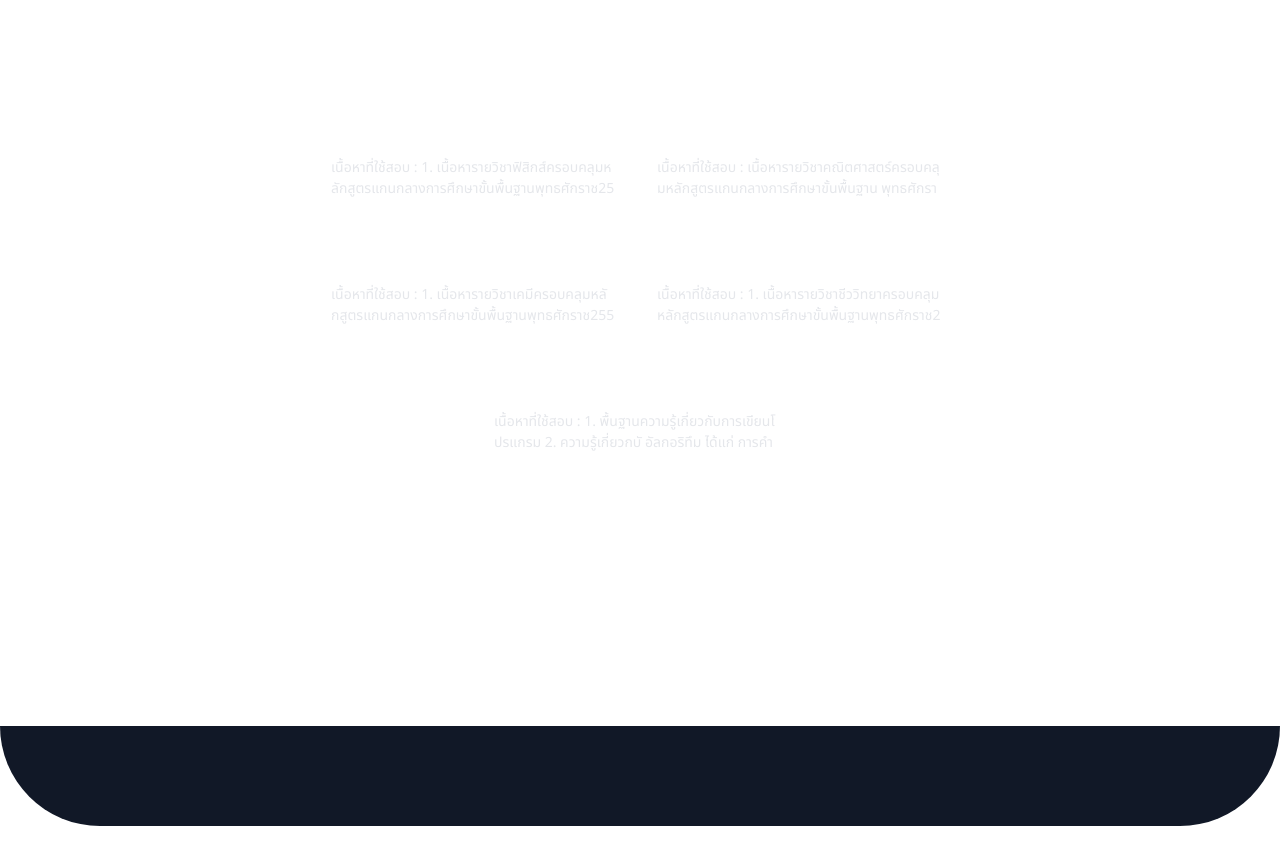
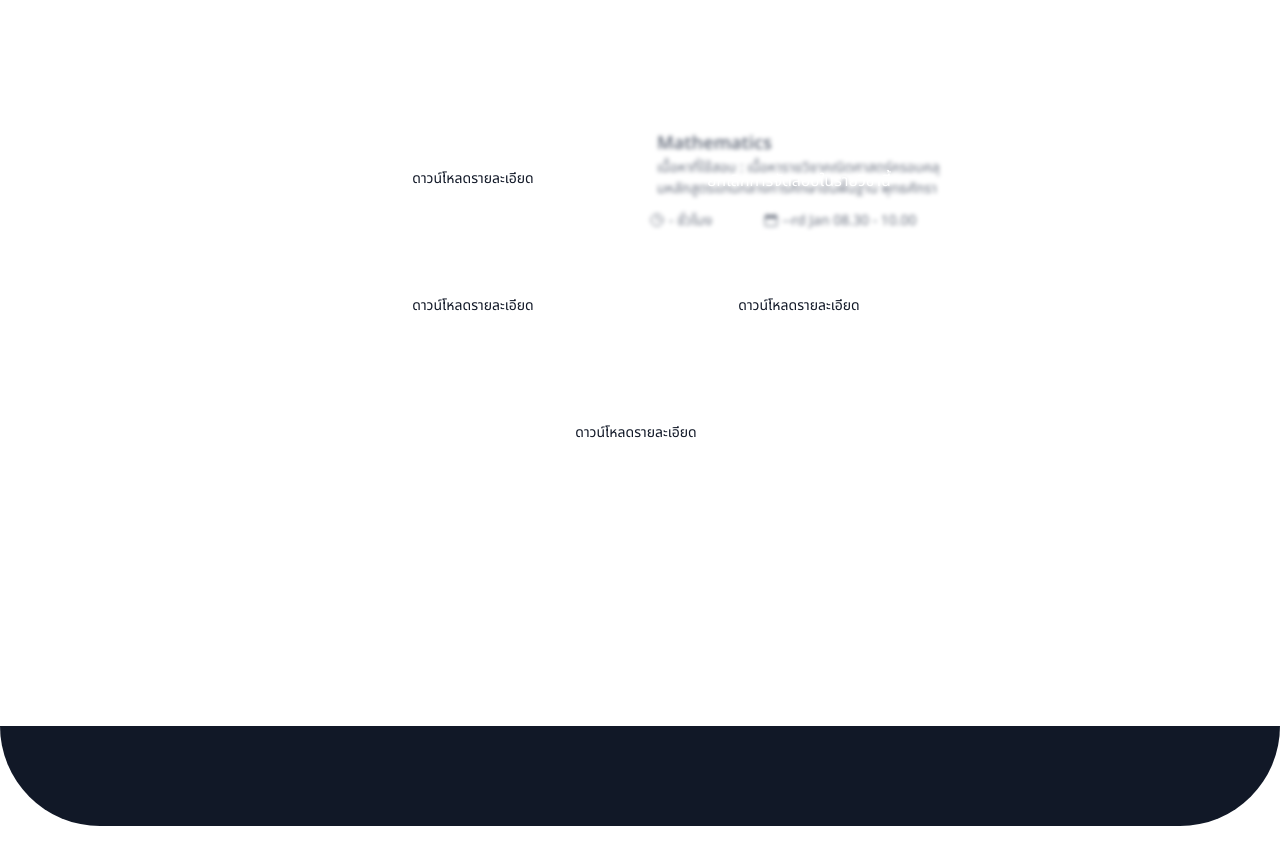
Before and after one commit to pr1gram/TUMSO-website, a Next.js app: page / in a window 1280 px wide. Shown: the part 1280-2145 px from the top of the page. Built offline with nearby package versions, Linux system fonts and the light colour scheme; no server answers.

Commit message:
feat: fix data

```diff
--- a/src/hooks/useFetcher.tsx
+++ b/src/hooks/useFetcher.tsx
@@ -19,9 +19,7 @@ export const useFetcher = (
     if (user.isLoggedIn()) {
       fetcher()
     } else if (notLoggedAction) {
-      if (user.isLoggedIn() !== null) {
-        notLoggedAction()
-      }
+      notLoggedAction()
     }
   }, [user])
 }
--- a/src/hooks/useTimer.tsx
+++ b/src/hooks/useTimer.tsx
@@ -44,7 +44,7 @@ export const useTimer = () => {
     if (byPass === true) {
       return false
     }
-    return new Date().getTime() >= CTIME
+    return new Date().getTime() >= CTIME || new Date().getTime() <= OTIME
   }
 
   const isStarted = () => {
--- a/src/pages/index.tsx
+++ b/src/pages/index.tsx
@@ -122,32 +122,42 @@ const Page = () => {
                 สาขาที่เปิดรับสมัคร
               </h1>
               <div className="mt-6 flex max-w-[800px] flex-wrap items-center justify-center">
-                <div className="mr-2 mb-4 flex max-w-[318px] flex-col justify-center rounded-md border border-white pt-2 text-white">
+                <div className="mr-2 mb-4 flex w-[318px] flex-col justify-center rounded-md border border-white pt-2 text-white">
                   <div className="px-4">
                     <h1 className="text-lg font-semibold">Physics</h1>
-                    <p className="max-h-[42px] overflow-hidden break-all text-sm text-gray-200">
-                      เนื้อหาที่ใช้สอบ : 1.
-                      เนื้อหารายวิชาฟิสิกส์ครอบคลุมหลักสูตรแกนกลางการศึกษาขั้นพื้นฐานพุทธศักราช2551
-                      2.
-                      พื้นฐานความรู้รายวิชาคณิตศาสตร์เช่นการแก้สมการฟังก์ชันตรีโกณมิติฟังก์ชันเอกซ์โพเนนเชียล
-                      และลอการิทึม แคลคูลัสเบื้องต้น
-                    </p>
+                    <div className="flex h-[42px] items-center">
+                      <Link
+                        target={`_blank`}
+                        href={`/documents/ระเบียบการแข่งขัน TUMSO 20th final.pdf`}
+                        className="w-full rounded-lg bg-white px-6 py-1.5 text-center text-sm text-gray-900"
+                      >
+                        ดาวน์โหลดรายละเอียด
+                      </Link>
+                    </div>
                   </div>
                   <div className="mt-2 flex">
                     <div className="-mb-[1px] -ml-[1px] flex shrink-0 items-center space-x-1 rounded-bl-[7px] border border-white px-2 text-sm">
                       <ClockIcon className="h-4 w-4" />
-                      <span className="mt-0.5">2 ชั่วโมง</span>
+                      <span className="mt-0.5">1 ชั่วโมงครึ่ง</span>
                     </div>
                     <div className="-mb-[1px] -mr-[1px] flex w-full items-center justify-center space-x-1 rounded-br-[7px] border border-white text-sm">
                       <CalendarIcon className="h-4 w-4" />
-                      <span className="mt-0.5">13rd Jan 09.00 - 11.00</span>
+                      <span className="mt-0.5">12th Jan 08.30 - 10.00</span>
                     </div>
                   </div>
                 </div>
-                <div className="mr-2 mb-4 flex max-w-[318px] flex-col justify-center rounded-md border border-white pt-2 text-white">
+
+                <div className="relative mr-2 mb-4 flex max-w-[318px] cursor-not-allowed flex-col justify-center rounded-md border border-white pt-2 text-gray-500">
+                  <h1 className="absolute z-10 w-full text-center text-white">
+                    ยกเลิกการจัดสอบในรายวิชานี้
+                  </h1>
+                  <div
+                    style={{ backdropFilter: "blur(2px)" }}
+                    className="absolute h-full w-full"
+                  />
                   <div className="px-4">
                     <h1 className="text-lg font-semibold">Mathematics</h1>
-                    <p className="max-h-[42px] overflow-hidden break-all text-sm text-gray-200">
+                    <p className="max-h-[42px] overflow-hidden break-all text-sm text-gray-500">
                       เนื้อหาที่ใช้สอบ :
                       เนื้อหารายวิชาคณิตศาสตร์ครอบคลุมหลักสูตรแกนกลางการศึกษาขั้นพื้นฐาน
                       พุทธศักราช 2551
@@ -156,93 +166,86 @@ const Page = () => {
                   <div className="mt-2 flex">
                     <div className="-mb-[1px] -ml-[1px] flex shrink-0 items-center space-x-1 rounded-bl-[7px] border border-white px-2 text-sm">
                       <ClockIcon className="h-4 w-4" />
-                      <span className="mt-0.5">2 ชั่วโมง</span>
+                      <span className="mt-0.5">- ชั่วโมง</span>
                     </div>
                     <div className="-mb-[1px] -mr-[1px] flex w-full items-center justify-center space-x-1 rounded-br-[7px] border border-white text-sm">
                       <CalendarIcon className="h-4 w-4" />
-                      <span className="mt-0.5">13rd Jan 09.00 - 11.00</span>
+                      <span className="mt-0.5">--rd Jan 08.30 - 10.00</span>
                     </div>
                   </div>
                 </div>
 
-                <div className="mr-2 mb-4 flex max-w-[318px] flex-col justify-center rounded-md border border-white pt-2 text-white">
+                <div className="mr-2 mb-4 flex w-[318px] flex-col justify-center rounded-md border border-white pt-2 text-white">
                   <div className="px-4">
                     <h1 className="text-lg font-semibold">Chemistry</h1>
-                    <p className="max-h-[42px] overflow-hidden break-all text-sm text-gray-200">
-                      เนื้อหาที่ใช้สอบ : 1.
-                      เนื้อหารายวิชาเคมีครอบคลุมหลักสูตรแกนกลางการศึกษาขั้นพื้นฐานพุทธศักราช2551
-                      2. พื้นฐานความรู้รายวิชาคณิตศาสตร์เช่นการแก้สมการเบื้องตน้
-                      ตรีโกณมิติแคลคูลัสพื้นฐานการหาอนุพันธ์และ
-                      ปริพันธ์เบื้องตน้
-                      รวมถึงทักษะการแก้ปัญหาทางเคมีโดยวิธีการทางคณิตศาสตร์ 3.
-                      ความรู้รอบตัวและเหตุการณป์ ัจจุบนั ที่เกี่ยวกับวิชาเคมี
-                    </p>
+                    <div className="flex h-[42px] items-center">
+                      <Link
+                        target={`_blank`}
+                        href={`/documents/ระเบียบการแข่งขัน TUMSO 20th final.pdf`}
+                        className="w-full rounded-lg bg-white px-6 py-1.5 text-center text-sm text-gray-900"
+                      >
+                        ดาวน์โหลดรายละเอียด
+                      </Link>
+                    </div>
                   </div>
                   <div className="mt-2 flex">
                     <div className="-mb-[1px] -ml-[1px] flex shrink-0 items-center space-x-1 rounded-bl-[7px] border border-white px-2 text-sm">
                       <ClockIcon className="h-4 w-4" />
-                      <span className="mt-0.5">2 ชั่วโมง</span>
+                      <span className="mt-0.5">1 ชั่วโมงครึ่ง</span>
                     </div>
                     <div className="-mb-[1px] -mr-[1px] flex w-full items-center justify-center space-x-1 rounded-br-[7px] border border-white text-sm">
                       <CalendarIcon className="h-4 w-4" />
-                      <span className="mt-0.5">13rd Jan 09.00 - 11.00</span>
+                      <span className="mt-0.5">12th Jan 08.30 - 10.00</span>
                     </div>
                   </div>
                 </div>
 
-                <div className="mr-2 mb-4 flex max-w-[318px] flex-col justify-center rounded-md border border-white pt-2 text-white">
+                <div className="mr-2 mb-4 flex w-[318px] flex-col justify-center rounded-md border border-white pt-2 text-white">
                   <div className="px-4">
                     <h1 className="text-lg font-semibold">Biology</h1>
-                    <p className="max-h-[42px] overflow-hidden break-all text-sm text-gray-200">
-                      เนื้อหาที่ใช้สอบ : 1.
-                      เนื้อหารายวิชาชีววิทยาครอบคลุมหลักสูตรแกนกลางการศึกษาขั้นพื้นฐานพุทธศักราช2551
-                      2. เนื้อหาตามตําราวิทยาศาสตร์และคณิตศาสตร์มูลนิธิสอวน. 3.
-                      เนื้อหารายวิชาชีววิทยาเพิ่มเติมนอกเหนือจากหลักสูตรซึ่งปรากฏในตําราชีววิทยาทั่วไปครอบคลุมเนื้อหาในหัวข้อ
-                      Cell Biology, Plant Anatomy and Physiology, Animal Anatomy
-                      and Physiology, Genetics and Evolution, Ethology, Ecology
-                      และ Biosystematics 4.
-                      เนื้อหารายวิชาเคมีครอบคลุมหลักสูตรแกนกลางการศึกษาขั้นพื้นฐานพุทธศักราช2551ที่เกี่ยวข้องกับชีววิทยา
-                      5.
-                      ทักษะปฏิบัติการพื้นฐานทางวิทยาศาสตร์รวมถึงการใช้อุปกรณ์และเครื่องมือพื้นฐานทางชีววิทยา
-                      6.
-                      ทักษะการแก้ปัญหาทางชีววิทยาและการวิเคราะห์ผลการทดลอง(ProblemSolving)
-                    </p>
+                    <div className="flex h-[42px] items-center">
+                      <Link
+                        target={`_blank`}
+                        href={`/documents/ระเบียบการแข่งขัน TUMSO 20th final.pdf`}
+                        className="w-full rounded-lg bg-white px-6 py-1.5 text-center text-sm text-gray-900"
+                      >
+                        ดาวน์โหลดรายละเอียด
+                      </Link>
+                    </div>
                   </div>
                   <div className="mt-2 flex">
                     <div className="-mb-[1px] -ml-[1px] flex shrink-0 items-center space-x-1 rounded-bl-[7px] border border-white px-2 text-sm">
                       <ClockIcon className="h-4 w-4" />
-                      <span className="mt-0.5">2 ชั่วโมง</span>
+                      <span className="mt-0.5">1 ชั่วโมงครึ่ง</span>
                     </div>
                     <div className="-mb-[1px] -mr-[1px] flex w-full items-center justify-center space-x-1 rounded-br-[7px] border border-white text-sm">
                       <CalendarIcon className="h-4 w-4" />
-                      <span className="mt-0.5">13rd Jan 09.00 - 11.00</span>
+                      <span className="mt-0.5">12th Jan 08.30 - 10.00</span>
                     </div>
                   </div>
                 </div>
 
-                <div className="mr-2 mb-4 flex max-w-[318px] flex-col justify-center rounded-md border border-white pt-2 text-white">
+                <div className="mr-2 mb-4 flex w-[318px] flex-col justify-center rounded-md border border-white pt-2 text-white">
                   <div className="px-4">
                     <h1 className="text-lg font-semibold">Computer</h1>
-                    <p className="max-h-[42px] overflow-hidden break-all text-sm text-gray-200">
-                      เนื้อหาที่ใช้สอบ : 1.
-                      พื้นฐานความรู้เกี่ยวกับการเขียนโปรแกรม 2. ความรู้เกี่ยวกบั
-                      อัลกอริทึม ได้แก่
-                      การคํานวณความซับซ้อนของวิธีการทางคอมพิวเตอร์
-                      การออกแบบอัลกอริทึม (เช่น การค้นหาแบบทวิภาค
-                      กําหนดการเชิงพลวัต) และการออกแบบโครงสร้างข้อมูล (เช่น
-                      ต้นไม้เฟนวิก) 3.
-                      ความรู้เกี่ยวกับคอมบินาทอริกเช่นทฤษฎีกราฟและการนับ 4.
-                      ความรเู้ กี่ยวกบั ทฤษฎีจํานวน
-                    </p>
+                    <div className="flex h-[42px] items-center">
+                      <Link
+                        target={`_blank`}
+                        href={`/documents/ระเบียบการแข่งขัน TUMSO 20th final.pdf`}
+                        className="w-full rounded-lg bg-white px-6 py-1.5 text-center text-sm text-gray-900"
+                      >
+                        ดาวน์โหลดรายละเอียด
+                      </Link>
+                    </div>
                   </div>
                   <div className="mt-2 flex">
                     <div className="-mb-[1px] -ml-[1px] flex shrink-0 items-center space-x-1 rounded-bl-[7px] border border-white px-2 text-sm">
                       <ClockIcon className="h-4 w-4" />
-                      <span className="mt-0.5">3 ชั่วโมง</span>
+                      <span className="mt-0.5">1 ชั่วโมงครึ่ง</span>
                     </div>
                     <div className="-mb-[1px] -mr-[1px] flex w-full items-center justify-center space-x-1 rounded-br-[7px] border border-white text-sm">
                       <CalendarIcon className="h-4 w-4" />
-                      <span className="mt-0.5">13rd Jan 09.00 - 12.00</span>
+                      <span className="mt-0.5">12th Jan 08.30 - 10.00</span>
                     </div>
                   </div>
                 </div>
```
Also changed, not shown: 1 other file (tests, documents, lock files or other folders).
